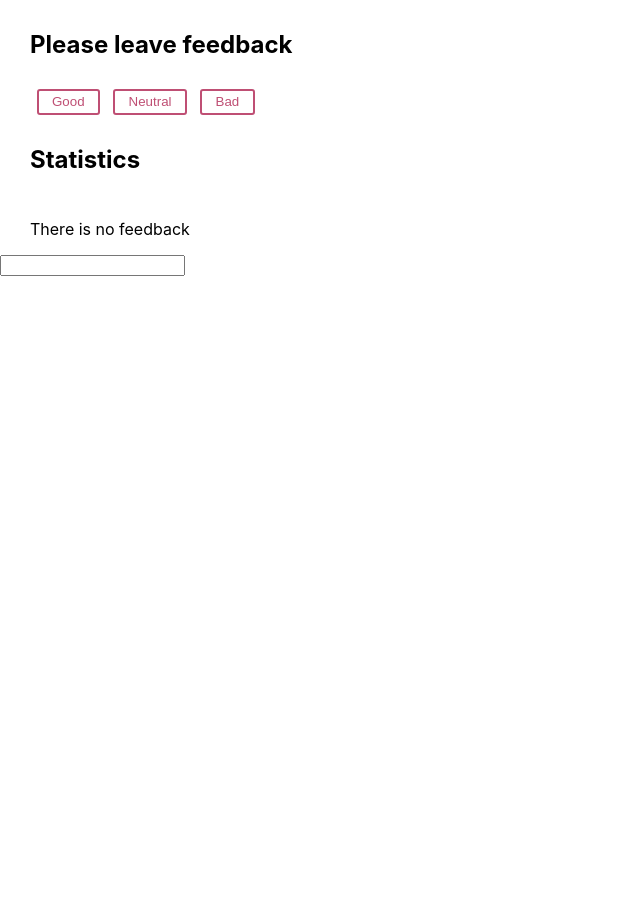
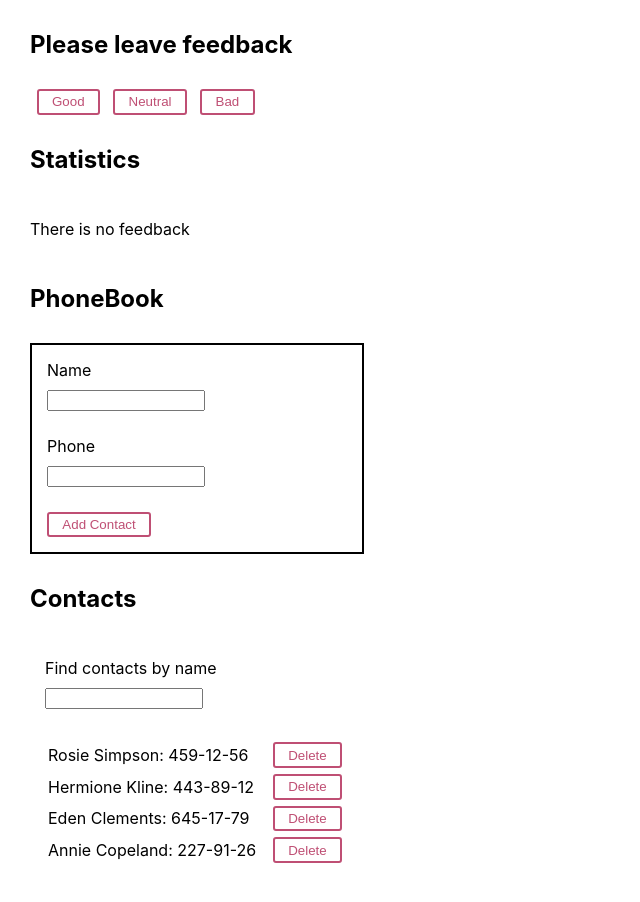
Before and after one commit to timurvdovichenko/goit-react-hw-02-phonebook, a React (Create React App) app: page / in a window 1280 px wide. Shown: the top 902 px of the page, without its empty margins (0-640 px from the left). Before the commit the page ends 800 px from the top, so only its background shows below. Built offline with nearby package versions, Linux system fonts and the light colour scheme.

Commit message:
task 2 completed with styles

```diff
--- a/package.json
+++ b/package.json
@@ -7,6 +7,7 @@
     "@testing-library/jest-dom": "^5.16.3",
     "@testing-library/react": "^12.1.4",
     "@testing-library/user-event": "^13.5.0",
+    "nanoid": "^4.0.2",
     "react": "^18.1.0",
     "react-dom": "^18.1.0",
     "react-scripts": "5.0.1",
--- a/src/components/App.jsx
+++ b/src/components/App.jsx
@@ -13,63 +13,99 @@ class App extends Component {
     neutralInitialValue: 0,
     badInitialValue: 0,
   };
-
   state = {
     good: this.props.goodInitialValue,
     neutral: this.props.neutralInitialValue,
     bad: this.props.badInitialValue,
-    contacts: [],
-    name: '',
+    contacts: [
+      { id: 'id-1', name: 'Rosie Simpson', number: '459-12-56' },
+      { id: 'id-2', name: 'Hermione Kline', number: '443-89-12' },
+      { id: 'id-3', name: 'Eden Clements', number: '645-17-79' },
+      { id: 'id-4', name: 'Annie Copeland', number: '227-91-26' },
+    ],
+    filter: '',
   };
+
   onClickChange = e => {
     const { name } = e.target;
     this.setState(prevState => {
       return { [name]: prevState[name] + 1 };
     });
   };
+  formSubmitHandler = data => {
+    this.setState(prevState => {
+      return { contacts: [...prevState.contacts, data] };
+    });
+  };
+  filterHandlerData = e => {
+    this.setState({ filter: e.currentTarget.value });
+  };
+  onDeleteContactHandler = data => {
+    const idToDelete = data.currentTarget.id;
+    this.setState(prevState => ({
+      contacts: prevState.contacts.filter(contact => {
+        return contact.id !== idToDelete;
+      }),
+    }));
+  };
+
+  getNormalizedContacts = () => {
+    return this.state.contacts.map(contact => {
+      return { id: contact.id, name: contact.name.toLowerCase(), number: contact.number };
+    });
+  };
+  getFilteredContacts = data => {
+    const { filter } = this.state;
+    return data.filter(contact => {
+      return contact.name.includes(filter.toLowerCase());
+    });
+  };
   countTotalFeedback() {
-    return this.state.good + this.state.neutral + this.state.bad;
+    const { good, neutral, bad } = this.state;
+    return good + neutral + bad;
   }
-  countPositiveFeedbackPercentage() {
-    return Math.floor(100 * (this.state.good / this.countTotalFeedback()));
-  }
+  countPositiveFeedbackPercentage = () => {
+    const positiveFeedbackPercentage = Math.floor(
+      100 * (this.state.good / this.countTotalFeedback()),
+    );
+    return isNaN(positiveFeedbackPercentage) ? 0 : positiveFeedbackPercentage;
+  };
 
   render() {
     const stateObject = Object.keys(this.state);
-    const checkedCountPercentage = isNaN(this.countPositiveFeedbackPercentage())
-      ? 0
-      : this.countPositiveFeedbackPercentage();
+    const feedbackPercentage = this.countPositiveFeedbackPercentage();
+    const { good, neutral, bad } = this.state;
     const totalFeedback = this.countTotalFeedback();
+
+    const normalizedContacts = this.getNormalizedContacts();
+    const filteredContacts = this.getFilteredContacts(normalizedContacts);
+
     return (
       <div>
-        {/* <Feedback
-          good={this.state.good}
-          neutral={this.state.neutral}
-          bad={this.state.bad}
-          onClickChange={this.onClickChange}
-          total={totalFeedback}
-          percentagePositive={checkedCountPercentage}
-          stateObject={stateObject}
-        /> */}
         <Section title="Please leave feedback">
           <FeedbackOptions options={stateObject} onLeaveFeedback={this.onClickChange} />
         </Section>
-
         <Section title="Statistics">
           {totalFeedback > 0 ? (
             <Statistics
-              good={this.state.good}
-              neutral={this.state.neutral}
-              bad={this.state.bad}
+              good={good}
+              neutral={neutral}
+              bad={bad}
               total={totalFeedback}
-              positivePercentage={checkedCountPercentage}
+              positivePercentage={feedbackPercentage}
             />
           ) : (
             <Notification message="There is no feedback" />
           )}
         </Section>
 
-        <PhoneBook />
+        <PhoneBook
+          onSubmitForm={this.formSubmitHandler}
+          contacts={filteredContacts}
+          filter={this.state.filter}
+          filterHandlerData={this.filterHandlerData}
+          onClickDelete={this.onDeleteContactHandler}
+        />
       </div>
     );
   }
--- /dev/null
+++ b/src/components/PhoneBook/ContactForm.jsx
@@ -0,0 +1,43 @@
+import PropTypes from 'prop-types';
+import { Form, Label, Input, Span, Button } from './Phonebook.styled';
+
+const ContactForm = ({ onSubmit, name, number, onChange }) => {
+  return (
+    <Form onSubmit={onSubmit}>
+      <Label>
+        <Span>Name</Span>
+        <Input
+          type="text"
+          name="name"
+          pattern="^[a-zA-Zа-яА-Я]+(([' -][a-zA-Zа-яА-Я ])?[a-zA-Zа-яА-Я]*)*$"
+          title="Name may contain only letters, apostrophe, dash and spaces. For example Adrian, Jacob Mercer, Charles de Batz de Castelmore d'Artagnan"
+          required
+          value={name}
+          onChange={onChange}
+        />
+      </Label>
+      <Label>
+        <Span>Phone</Span>
+        <Input
+          type="tel"
+          name="number"
+          pattern="\+?\d{1,4}?[-.\s]?\(?\d{1,3}?\)?[-.\s]?\d{1,4}[-.\s]?\d{1,4}[-.\s]?\d{1,9}"
+          title="Phone number must be digits and can contain spaces, dashes, parentheses and can start with +"
+          required
+          value={number}
+          onChange={onChange}
+        />
+      </Label>
+      <Button type="submit">Add contact</Button>
+    </Form>
+  );
+};
+
+export default ContactForm;
+
+ContactForm.propTypes = {
+  onSubmit: PropTypes.func.isRequired,
+  name: PropTypes.string.isRequired,
+  number: PropTypes.string.isRequired,
+  onChange: PropTypes.func.isRequired,
+};
--- /dev/null
+++ b/src/components/PhoneBook/ContactList.jsx
@@ -0,0 +1,26 @@
+import PropTypes from 'prop-types';
+import { List, ListItem, Button } from './Phonebook.styled';
+
+const ContactList = ({ contacts, onClick }) => {
+  return (
+    <List>
+      {contacts.map(contact => {
+        const { name, id, number } = contact;
+        return (
+          <ListItem key={id}>
+            {name}: {number}
+            <Button type="button" onClick={onClick} id={id} buttonListStyle={'margin-left: 10px'}>
+              Delete
+            </Button>
+          </ListItem>
+        );
+      })}
+    </List>
+  );
+};
+
+export default ContactList;
+ContactList.propTypes = {
+  contacts: PropTypes.arrayOf(PropTypes.object.isRequired),
+  onClick: PropTypes.func.isRequired,
+};
--- /dev/null
+++ b/src/components/PhoneBook/Filter.jsx
@@ -0,0 +1,23 @@
+import PropTypes from 'prop-types';
+import { Input, Form, Label } from './Phonebook.styled';
+
+const Filter = ({ value, onChange }) => {
+  return (
+    <Form filterForm={'border-style: none; margin-bottom: 0;'}>
+      <Label>
+        Find contacts by name
+        <Input
+          type="text"
+          title="filter"
+          value={value}
+          onChange={onChange}
+          inputFilter={'margin: 0; margin-top: 10px;'}
+        ></Input>
+      </Label>
+    </Form>
+  );
+};
+
+export default Filter;
+
+Filter.propTypes = { value: PropTypes.string.isRequired, onChange: PropTypes.func.isRequired };
--- a/src/components/PhoneBook/Phonebook.jsx
+++ b/src/components/PhoneBook/Phonebook.jsx
@@ -1,15 +1,69 @@
-const PhoneBook = () => {
-  return (
-    <div>
-      <input
-        type="text"
-        name="name"
-        pattern="^[a-zA-Zа-яА-Я]+(([' -][a-zA-Zа-яА-Я ])?[a-zA-Zа-яА-Я]*)*$"
-        title="Name may contain only letters, apostrophe, dash and spaces. For example Adrian, Jacob Mercer, Charles de Batz de Castelmore d'Artagnan"
-        required
-      />
-    </div>
-  );
-};
+import { Component } from 'react';
+import PropTypes from 'prop-types';
+import { nanoid } from 'nanoid';
+import Filter from './Filter';
+import ContactList from './ContactList';
+import ContactForm from './ContactForm';
+import { H2Styled } from './Phonebook.styled';
+
+class PhoneBook extends Component {
+  state = {
+    name: '',
+    number: '',
+  };
+
+  handleChange = e => {
+    this.setState({ [e.currentTarget.name]: e.currentTarget.value });
+  };
+
+  handleSubmitForm = e => {
+    e.preventDefault();
+
+    const { name, number } = this.state;
+    const contact = { name: name, id: nanoid(), number: number };
+    const normalizedName = this.state.name.toLowerCase();
+    const checkedName = this.props.contacts.find(contact => contact.name === normalizedName);
+
+    if (checkedName) {
+      alert(`${name} is already in contacts`);
+      return;
+    }
+    this.props.onSubmitForm(contact);
+    this.resetForm();
+  };
+
+  resetForm = () => {
+    this.setState({ name: '', number: '' });
+  };
+
+  checkCurrentContact = () => {
+    this.props.contacts.find(contact => contact.name === contact);
+  };
+
+  render() {
+    return (
+      <div>
+        <H2Styled>PhoneBook</H2Styled>
+        <ContactForm
+          onSubmit={this.handleSubmitForm}
+          onChange={this.handleChange}
+          name={this.state.name}
+          number={this.state.number}
+        />
+        <H2Styled>Contacts</H2Styled>
+        <Filter value={this.props.filter} onChange={this.props.filterHandlerData} />
+        <ContactList contacts={this.props.contacts} onClick={this.props.onClickDelete} />
+      </div>
+    );
+  }
+}
 
 export default PhoneBook;
+
+PhoneBook.propTypes = {
+  contacts: PropTypes.arrayOf(PropTypes.object.isRequired),
+  filter: PropTypes.string.isRequired,
+  filterHandlerData: PropTypes.func.isRequired,
+  onClickDelete: PropTypes.func.isRequired,
+  onSubmitForm: PropTypes.func.isRequired,
+};
--- /dev/null
+++ b/src/components/PhoneBook/Phonebook.styled.jsx
@@ -0,0 +1,54 @@
+import styled from 'styled-components';
+
+export const H2Styled = styled.h2`
+  display: block;
+  margin: 30px;
+  font-size: 24px;
+`;
+export const Form = styled.form`
+  display: block;
+  margin: 30px;
+  padding: 15px;
+  width: 300px;
+  border: 2px solid black;
+  ${props => props.filterForm}
+`;
+export const Label = styled.label`
+  display: flex;
+  flex-direction: column;
+`;
+export const Input = styled.input`
+  margin-bottom: 25px;
+  width: 150px;
+  ${props => props.inputFilter}
+`;
+export const Span = styled.span`
+  margin-bottom: 10px;
+`;
+
+export const Button = styled.button`
+  background: transparent;
+  border-radius: 3px;
+  border: 2px solid #bf4f74;
+  color: #bf4f74;
+  padding: 0.25em 1em;
+  text-transform: capitalize;
+  ${props => props.buttonListStyle};
+`;
+
+export const List = styled.ul`
+  display: flex;
+  flex-direction: column;
+  margin: 30px;
+  padding: 15px;
+  margin-top: 0;
+  width: 300px;
+`;
+
+export const ListItem = styled.li`
+  display: flex;
+  justify-content: space-between;
+  align-items: center;
+  text-transform: capitalize;
+  padding: 3px;
+`;
```
Also changed, not shown: 1 other file (tests, documents, lock files or other folders).
